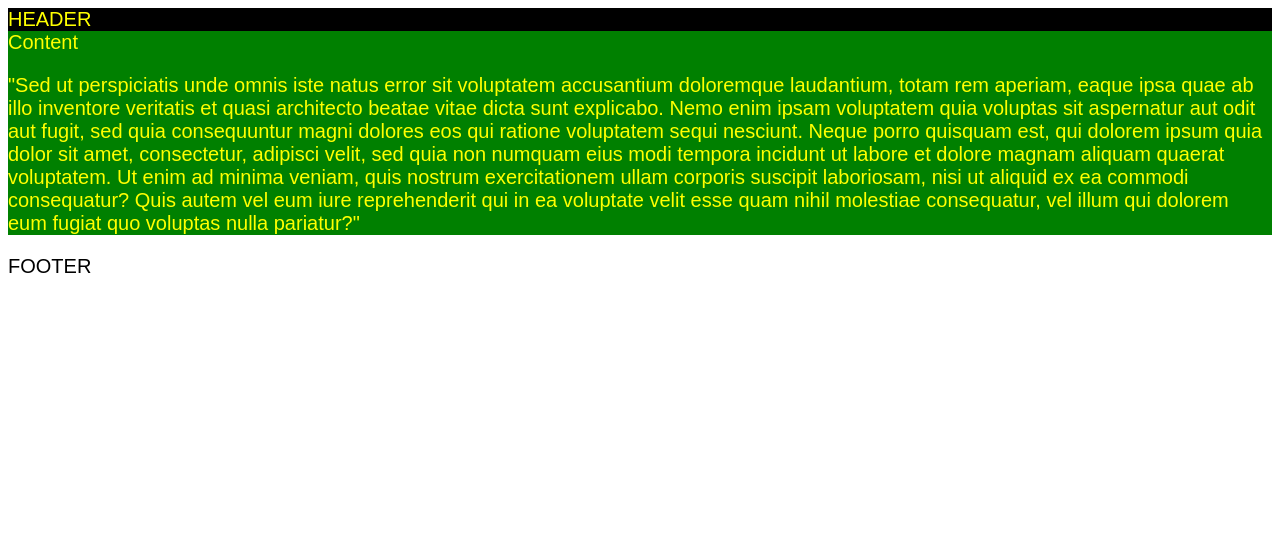
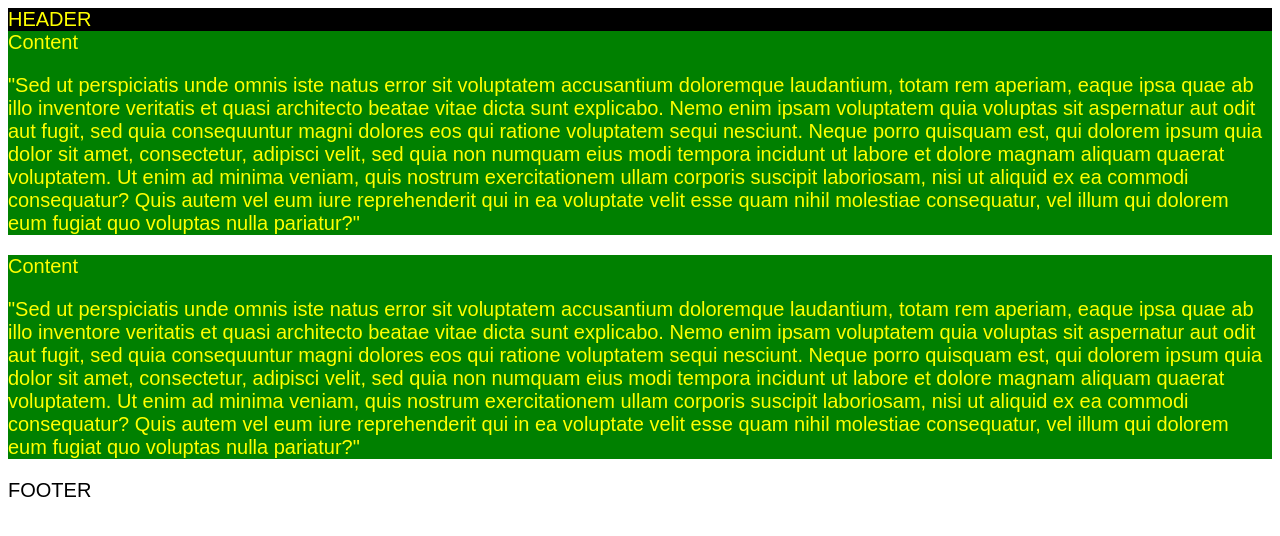
Before and after one commit to archie-test/project-main, a plain HTML site: page index.html in a window 1280 px wide. Drawn offline with Linux system fonts and the light colour scheme.

Commit message:
add content

```diff
--- a/index.html
+++ b/index.html
@@ -18,6 +18,11 @@ and open the template in the editor.
 		<p>
 		"Sed ut perspiciatis unde omnis iste natus error sit voluptatem accusantium doloremque laudantium, totam rem aperiam, eaque ipsa quae ab illo inventore veritatis et quasi architecto beatae vitae dicta sunt explicabo. Nemo enim ipsam voluptatem quia voluptas sit aspernatur aut odit aut fugit, sed quia consequuntur magni dolores eos qui ratione voluptatem sequi nesciunt. Neque porro quisquam est, qui dolorem ipsum quia dolor sit amet, consectetur, adipisci velit, sed quia non numquam eius modi tempora incidunt ut labore et dolore magnam aliquam quaerat voluptatem. Ut enim ad minima veniam, quis nostrum exercitationem ullam corporis suscipit laboriosam, nisi ut aliquid ex ea commodi consequatur? Quis autem vel eum iure reprehenderit qui in ea voluptate velit esse quam nihil molestiae consequatur, vel illum qui dolorem eum fugiat quo voluptas nulla pariatur?"</p>
 		</div>
+		<div class="content">
+		Content
+		<p>
+		"Sed ut perspiciatis unde omnis iste natus error sit voluptatem accusantium doloremque laudantium, totam rem aperiam, eaque ipsa quae ab illo inventore veritatis et quasi architecto beatae vitae dicta sunt explicabo. Nemo enim ipsam voluptatem quia voluptas sit aspernatur aut odit aut fugit, sed quia consequuntur magni dolores eos qui ratione voluptatem sequi nesciunt. Neque porro quisquam est, qui dolorem ipsum quia dolor sit amet, consectetur, adipisci velit, sed quia non numquam eius modi tempora incidunt ut labore et dolore magnam aliquam quaerat voluptatem. Ut enim ad minima veniam, quis nostrum exercitationem ullam corporis suscipit laboriosam, nisi ut aliquid ex ea commodi consequatur? Quis autem vel eum iure reprehenderit qui in ea voluptate velit esse quam nihil molestiae consequatur, vel illum qui dolorem eum fugiat quo voluptas nulla pariatur?"</p>
+		</div>
        <footer>
 	   <div class="footer">FOOTER</div>
 	   </footer>
```
